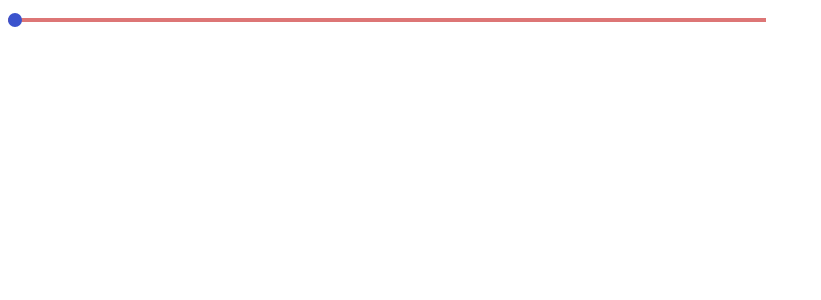
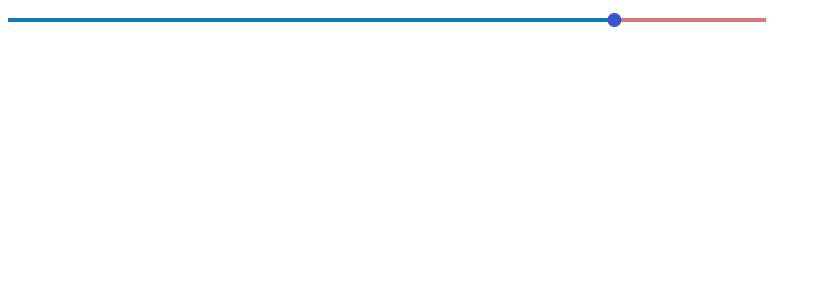
Before and after one commit to johnxadams/basic_video_player, a Vue app: page / in a window 1280 px wide. Shown: the top 300 px of the page, without its empty margins (0-821 px from the left). Built offline with nearby package versions, Linux system fonts and the light colour scheme; what quasar would draw is missing.

Commit message:
computed fillRatio & fillStyle & handlerStyle

```diff
--- a/src/components/Player.vue
+++ b/src/components/Player.vue
@@ -8,7 +8,7 @@
     </div> -->
 
     <div class="player__control">
-      <Slider />
+      <Slider :value="0.8" />
     </div>
   </div>
 </template>
--- a/src/components/Slider.vue
+++ b/src/components/Slider.vue
@@ -1,14 +1,14 @@
 <template>
   <div class="slider">
     <div class="slider__bar" ref="bar">
-      <div class="slider__handler" ref="handle"></div>
-      <div class="slider__fill"></div>
+      <div class="slider__handler" ref="handler" :style="handlerStyle"></div>
+      <div class="slider__fill" :style="fillStyle"></div>
     </div>
   </div>
 </template>
 
 <script setup>
-import { ref, onMounted, onBeforeUnmount } from 'vue'
+import { ref, onMounted, onBeforeUnmount, computed } from 'vue'
 import { throttle } from 'lodash'
 
 const props = defineProps({
@@ -25,11 +25,11 @@ const props = defineProps({
 })
 
 const isDragging = ref(false) // check if element is being dragged or not
-const handleWidth = ref(0) // track the handle element and update when window resizes
+const handlerWidth = ref(0) // track the handler element and update when window resizes
 const barWidth = ref(0) // track the value of the width of the bar
 
 const bar = ref(null)
-const handle = ref(null)
+const handler = ref(null)
 
 onMounted(() => {
   getDimensions()
@@ -40,6 +40,25 @@ onBeforeUnmount(() => {
   window.removeEventListener('resize', onWindowResize)
 })
 
+const fillRatio = computed(() => {
+  return props.value / props.max
+})
+
+const fillStyle = computed(() => {
+  return {
+    transformOrigin: 'left center',
+    transform: `scaleX(${fillRatio.value})`,
+  }
+})
+
+const handlerStyle = computed(() => {
+  const offset = barWidth.value * fillRatio.value - handlerWidth.value * 0.5
+
+  return {
+    transform: `translateX(${offset}px)`,
+  }
+})
+
 const onWindowResize = () => {
   getDimensions()
 }
@@ -47,8 +66,8 @@ const onWindowResize = () => {
 const throttledWindowResize = throttle(onWindowResize, 200)
 
 const getDimensions = () => {
-  // target DOM Element thru ref="bar/handle"
-  handleWidth.value = handle.value.offsetWidth
+  // target DOM Element thru ref="bar/handler"
+  handlerWidth.value = handler.value.offsetWidth
   barWidth.value = bar.value.offsetWidth
 }
 </script>
@@ -62,7 +81,7 @@ const getDimensions = () => {
   cursor: pointer;
 
   &__fill,
-  &__handle {
+  &__handler {
     transition: transform 0.3s ease-in-out;
   }
 
@@ -83,5 +102,13 @@ const getDimensions = () => {
     top: calc(50% - 7px); // align element in the middle  -> 7px is 50% of 14px height&width
     z-index: 2; // set handle above fill_Element
   }
+
+  &__fill {
+    position: relative;
+    height: 100%;
+    width: 100%;
+    background-color: rgb(14, 126, 178);
+    z-index: 1;
+  }
 }
 </style>
```
